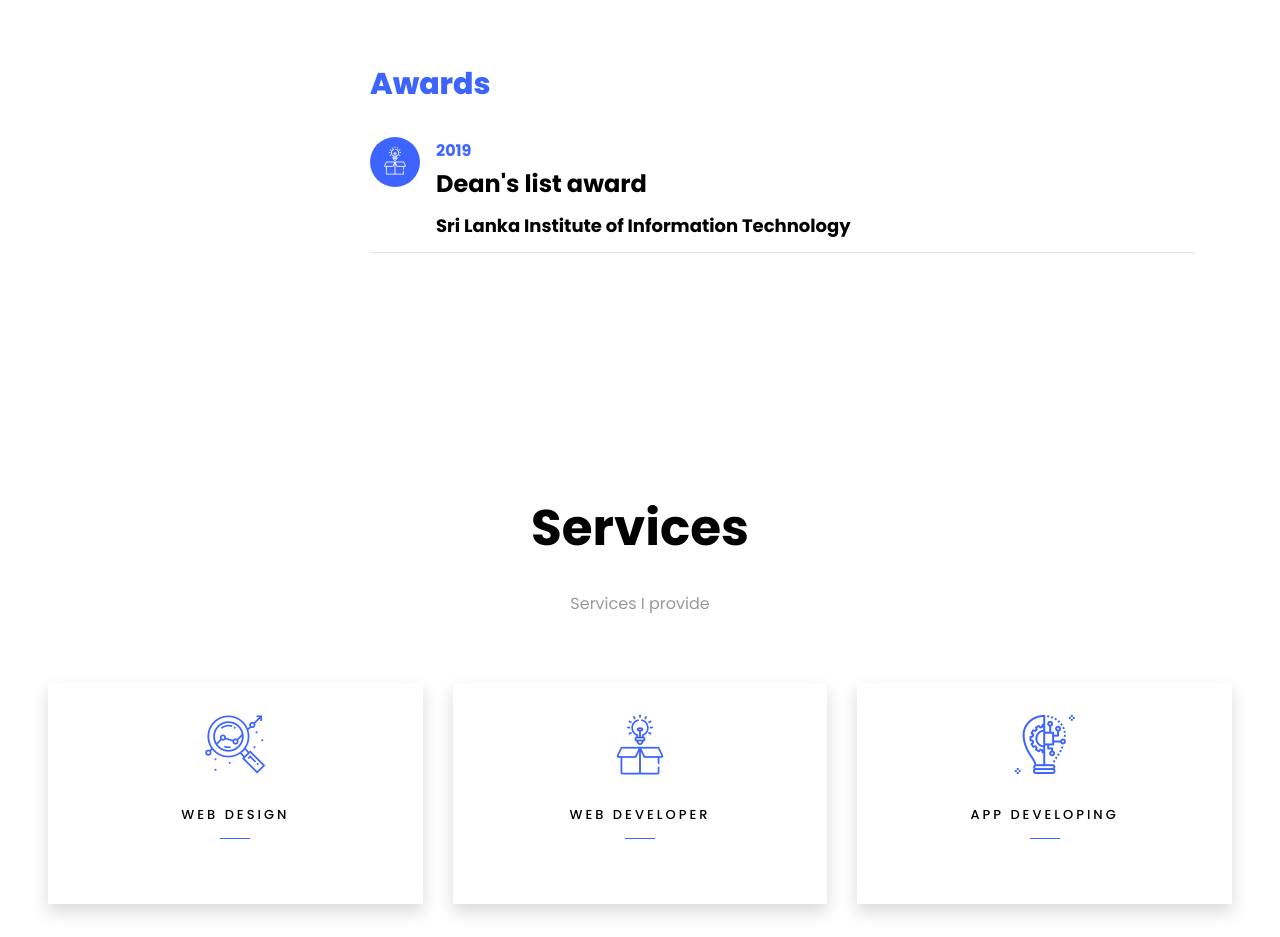
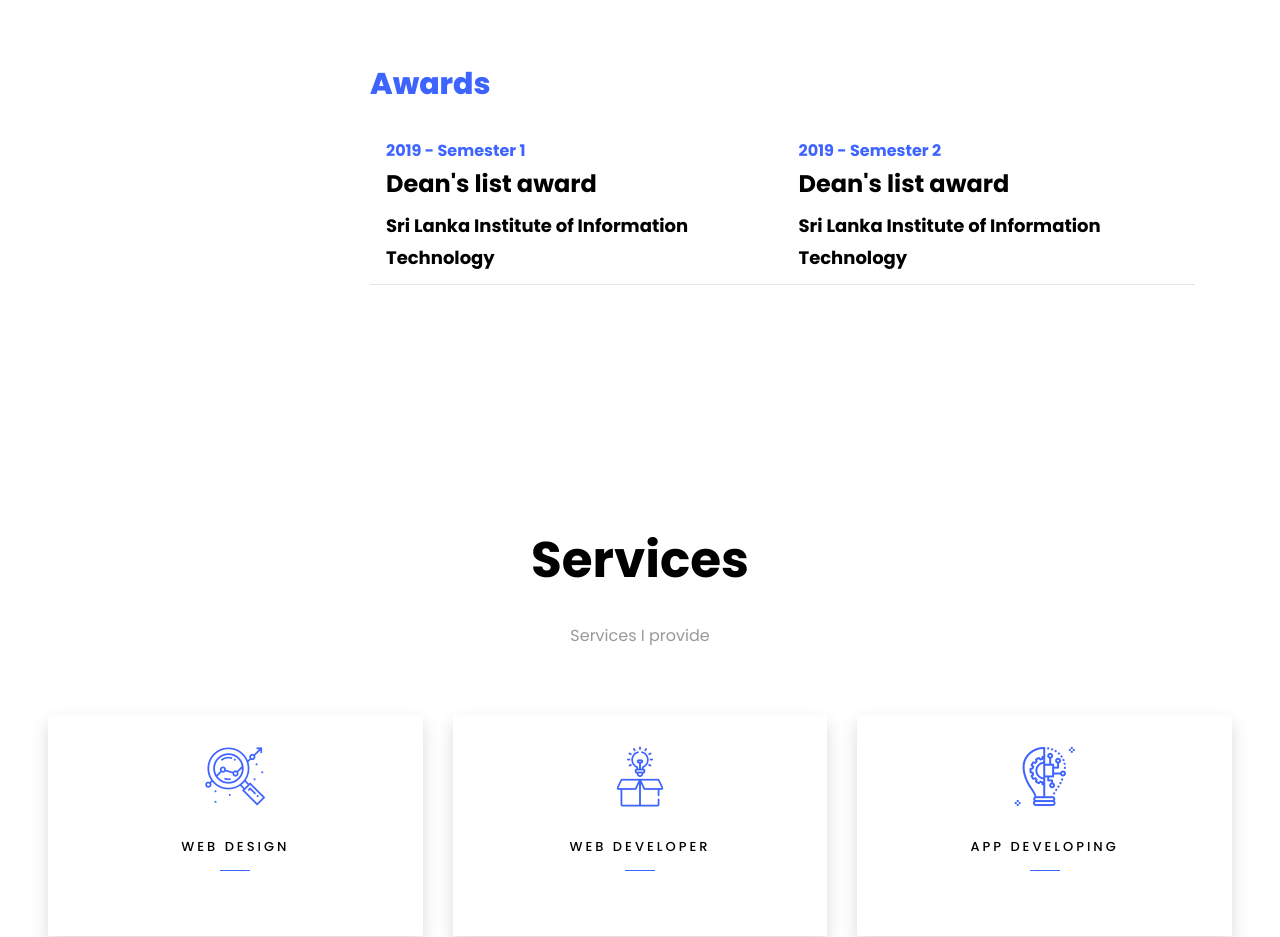
Before and after one commit to akilaliyanage/akilaliyanage.github.io, a plain HTML site: page index.html in a window 1280 px wide. Shown: the part 3940-4877 px from the top of the page. Drawn offline with Linux system fonts and the light colour scheme; files whose address does not match are found by name.

Commit message:
experince

```diff
--- a/index.html
+++ b/index.html
@@ -411,14 +411,18 @@
 					  <div id="page-4" class= "page four">
 					    <h2 class="heading">Awards</h2>
 					    <div class="resume-wrap d-flex ftco-animate">
-					    	<div class="icon d-flex align-items-center justify-content-center">
-					    		<span class="flaticon-ideas"></span>
-					    	</div>
+
 					    	<div class="text pl-3">
-		    					<span class="date">2019</span>
+		    					<span class="date">2019 - Semester 1</span>
 		    					<h2>Dean's list award</h2>
 		    					<span class="position">Sri Lanka Institute of Information Technology</span>
-	    					</div>
+							</div>
+
+							<div class="text pl-3">
+								<span class="date">2019 - Semester 2</span>
+								<h2>Dean's list award</h2>
+								<span class="position">Sri Lanka Institute of Information Technology</span>
+							</div>
 	    				</div>
 					  </div>
 					</div>
```
